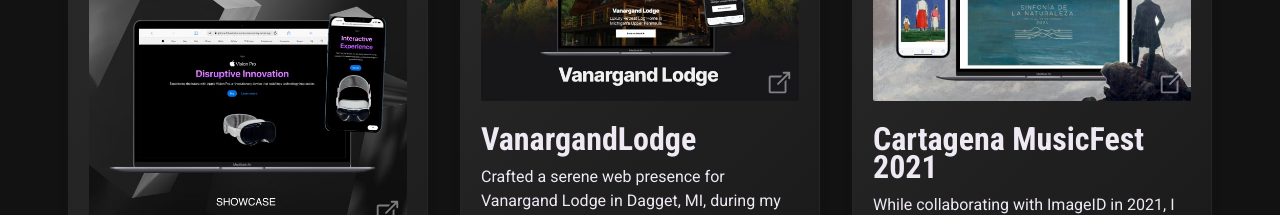
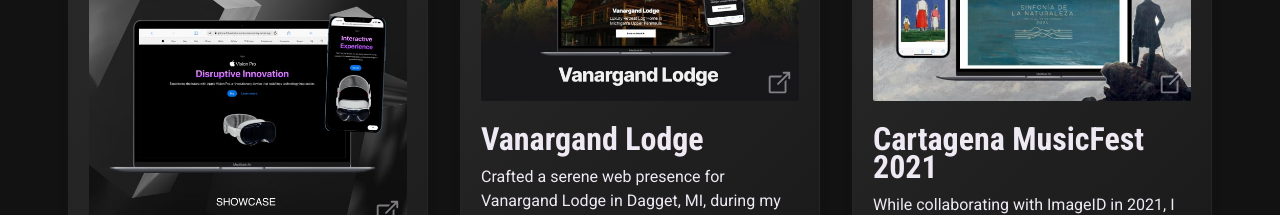
Before and after one commit to jor-g-r/portfolio-Jorge-Rondon, a Next.js app in the folder portfolio/: page / in a window 1280 px wide. Shown: the part 5800-6015 px from the top of the page. Built offline with nearby package versions, Linux system fonts and the light colour scheme.

Commit message:
Vanargand adjust

```diff
--- a/portfolio/src/app/components/Projects.tsx
+++ b/portfolio/src/app/components/Projects.tsx
@@ -40,7 +40,7 @@ const projectsInitialData = [
   },
   {
     id: uuidv4(),
-    name: "VanargandLodge",
+    name: "Vanargand Lodge",
     thumbnail: picVanargand,
     alt: "Vanagand Lodge project Thumbnail",
     url: "https://www.vanargandlodge.com/",
```
